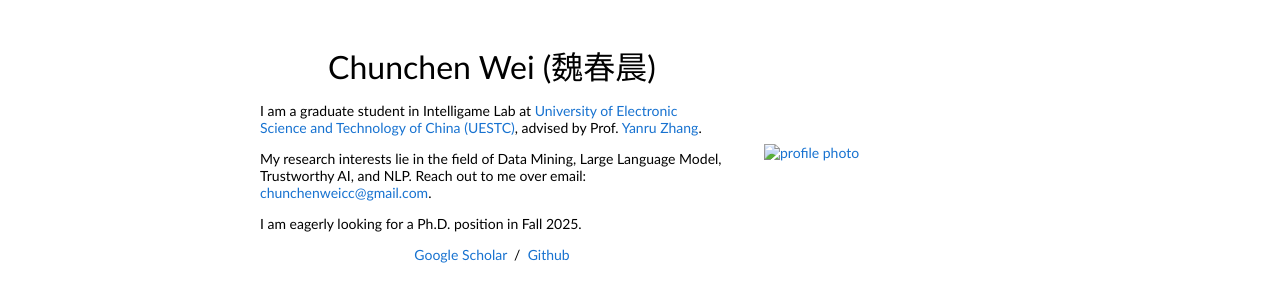
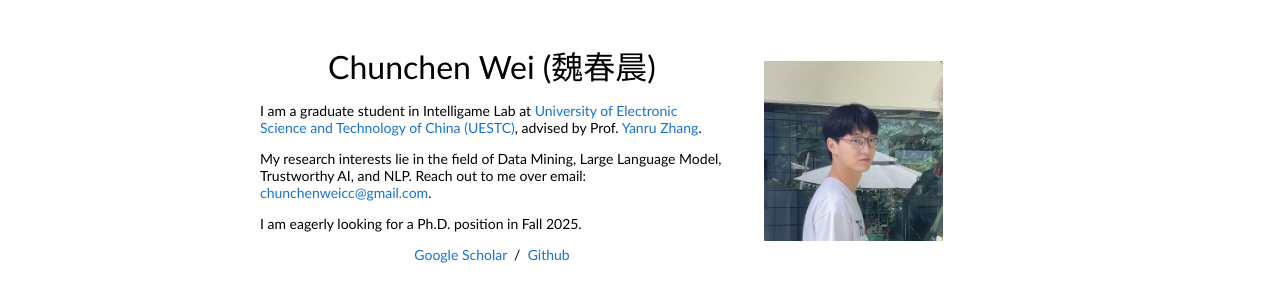
Before and after one commit to PiXianDouBanJiang/PiXianDouBanJiang.github.io, a plain HTML site: page index.html in a window 1280 px wide. Shown: the top 291 px of the page. Drawn offline with Linux system fonts and the light colour scheme.

Commit message:
Update index.html

```diff
--- a/index.html
+++ b/index.html
@@ -58,8 +58,8 @@
                   </p>
                 </td>
                 <td style="padding:2.5%;width:40%;max-width:40%">
-                  <a href="微信图片_20240508150534.jpg"><img style="width:70%;max-width:70" alt="profile photo"
-                      src="微信图片_20240508150534.jpg" class="hoverZoomLink"></a>
+                  <a href="images/微信图片_20240508150534.jpg"><img style="width:70%;max-width:70" alt="profile photo"
+                      src="images/微信图片_20240508150534.jpg" class="hoverZoomLink"></a>
                 </td>
               </tr>
             </tbody>
```
